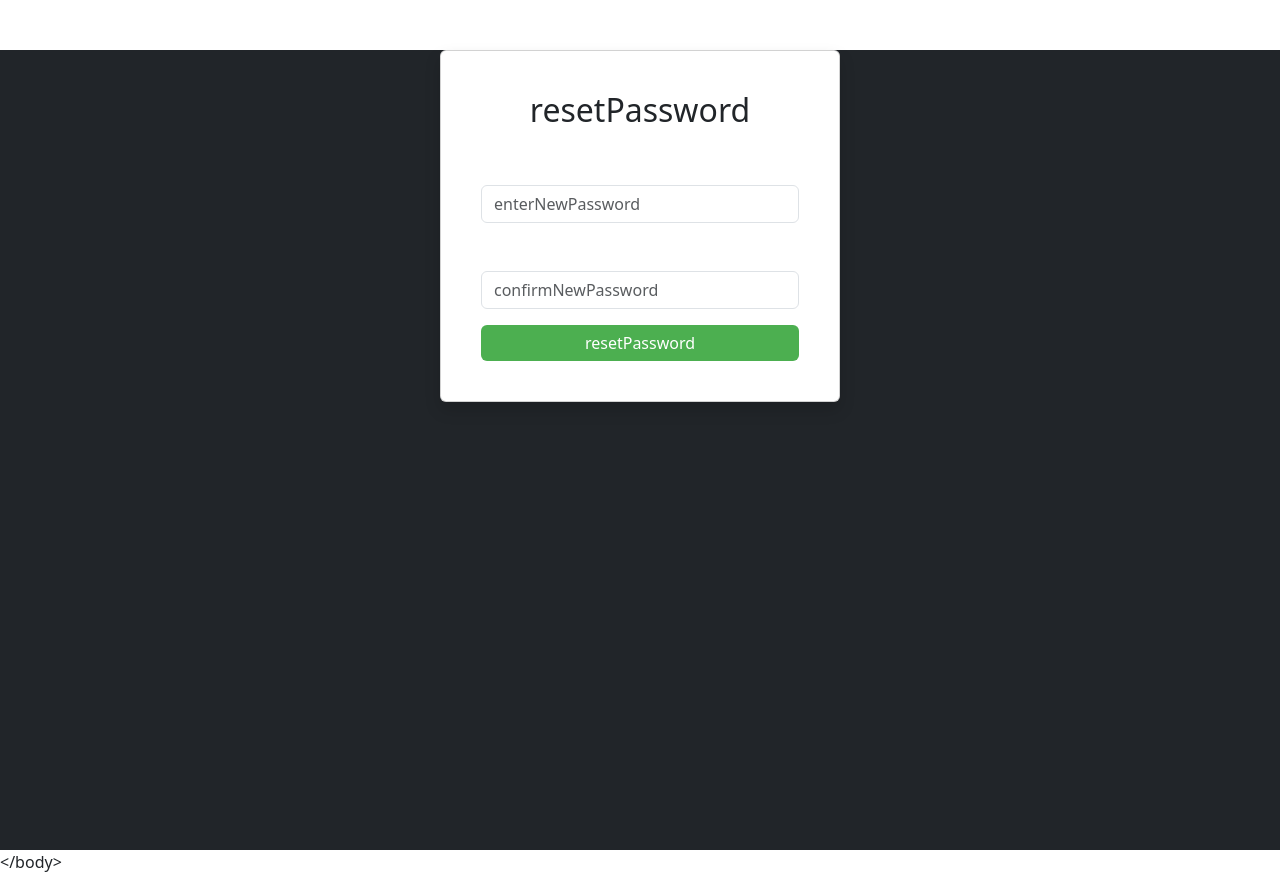
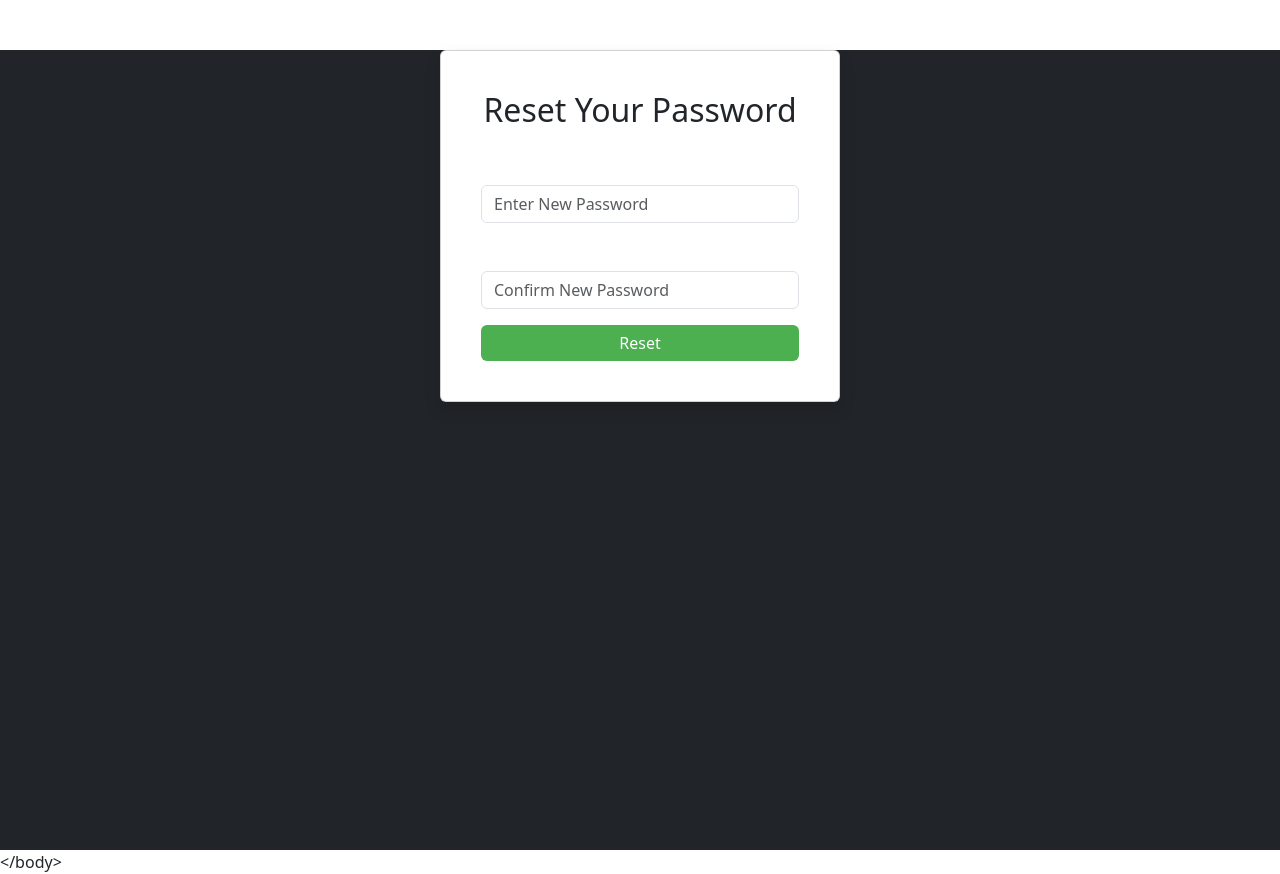
Before and after one commit to ebolarium/mvs4, a React (Create React App) app in the folder frontend/: page /reset-password/1 in a window 1280 px wide. Built offline with nearby package versions, Linux system fonts and the light colour scheme; no server answers.

Commit message:
Password Reset i18 işleri

```diff
--- a/frontend/src/locales/en/en.json
+++ b/frontend/src/locales/en/en.json
@@ -169,6 +169,13 @@
     "paddleScriptLoadError": "Failed to load Paddle script.",
     "monthlySubscriptionDescription": "Enjoy flexible monthly access to all features with no long-term commitment.",
     "yearlySubscriptionDescription": "Save money with a yearly plan and enjoy uninterrupted access for 12 months.",
-    "subscribeNow": "Subscribe Now"
+    "subscribeNow": "Subscribe Now",
+    "passwordResetSuccessful": "Password Reset Successful!",
+    "resetPassword": "Reset Your Password",
+    "newPassword": "New Password",
+    "enterNewPassword": "Enter New Password",
+    "confirmPassword": "Confirm Password",
+    "confirmNewPassword": "Confirm New Password",
+    "resetPasswordButton": "Reset"
 
 }
--- a/frontend/src/pages/ResetPassword.js
+++ b/frontend/src/pages/ResetPassword.js
@@ -18,7 +18,7 @@ const ResetPassword = () => {
     e.preventDefault();
 
     if (newPassword !== confirmPassword) {
-      setErrorMessage(t('passwordsDoNotMatch'));
+      setErrorMessage(t('passwords_do_not_match'));
       return;
     }
 
@@ -35,7 +35,7 @@ const ResetPassword = () => {
 
       if (response.ok) {
         setSuccessMessage(t('passwordResetSuccessful'));
-        setTimeout(() => navigate('/login'), 3000);
+        setTimeout(() => navigate('/'), 3000);
       } else {
         setErrorMessage(t(data.message));
       }
@@ -76,7 +76,7 @@ const ResetPassword = () => {
           </Form.Group>
 
           <Button variant="primary" type="submit" className="w-100">
-            {t('resetPassword')}
+            {t('resetPasswordButton')}
           </Button>
         </Form>
       </Card.Body>
```
